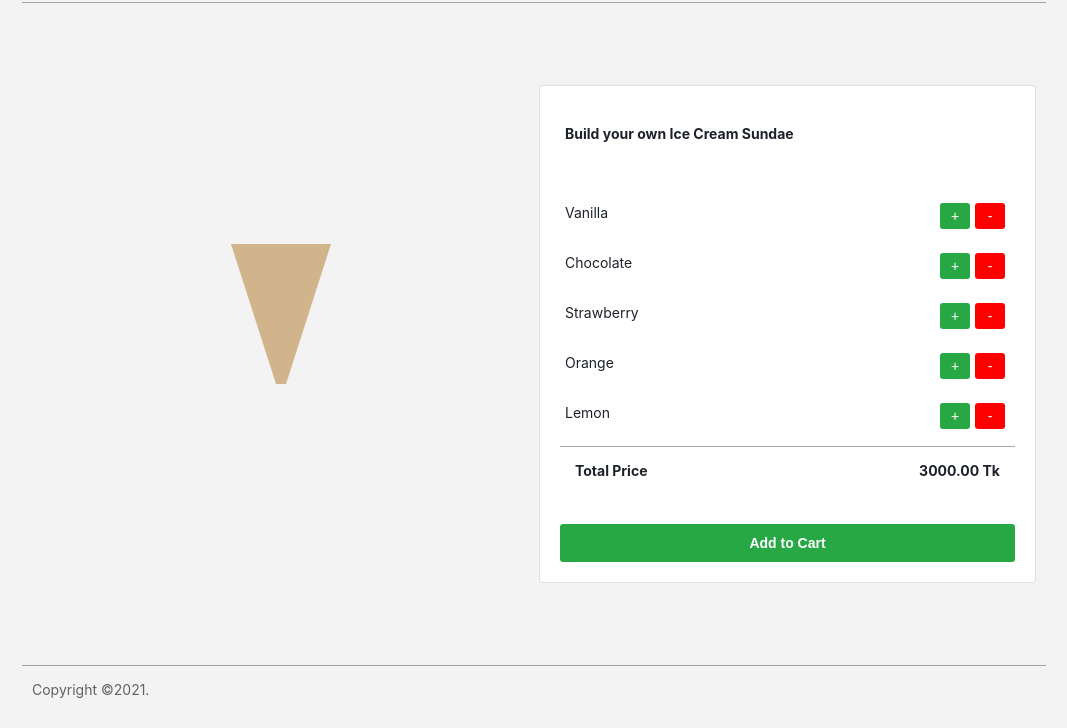
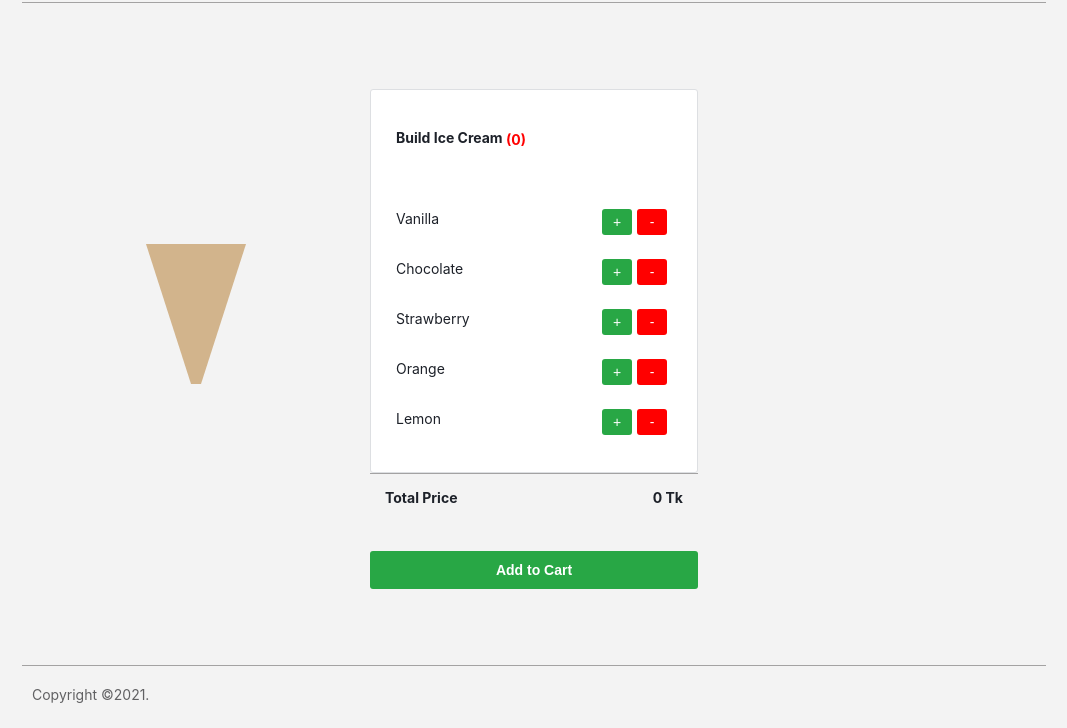
Before and after one commit to Amir-16/Vuejs-app, a plain HTML site: page index.html in a window 1280 px wide. Shown: the part 101-829 px from the top of the page, without its empty margins (106-1173 px from the left). Drawn offline with Linux system fonts and the light colour scheme.

Commit message:
computed

```diff
--- a/index.html
+++ b/index.html
@@ -38,7 +38,10 @@
             <div class="icecream " id="icecream">
               <p class="cone"></p>
               <!-- <p>Please start adding scoops</p> -->
-              <div class="scoop" v-for="cartItem in cart" :class="cartItem.name.toLowerCase()"></div>
+              <div class="scoop"
+               v-for="cartItem in cart"
+               :class="cartItem.name.toLowerCase()"></div>
+
               <div class="cherry" v-if="cart.length > 0" ></div>
               <div class="question" v-else></div>
 
@@ -49,31 +52,44 @@
           <!-- builder start -->
           <div class="react" id="builder">
             <div class="builder">
-              <h3>Build your own Ice Cream Sundae</h3>
+              <h3>Build  Ice Cream <span  class="quantity" :style="cart.length == 0 ?{color:'red'} :{ } ">{{cart.length}}</span></h3>
               <!-- items start -->
               <div id="items">
                 <ul>
                   <!-- item start -->
-
-                  <li  class="item"  v-for="variant in variants" :key="variant.id">
+                  <li
+                    class="item"
+                    :key="variant.id"
+                    v-for="variant in variants"
+                  >
                     <span>{{ variant.name }}</span>
                     <div class="right">
-                      <button type="button" class="plus rounded" v-on:click="addToCart(variant.id)">+</button>
-                      <button type="button" class="minus rounded" v-on:click="removeItem(variant.id)">-</button>
+                      <button
+                        type="button"
+                        class="plus rounded"
+                        @click="addToCart(variant.id)"
+                      >
+                        +
+                      </button>
+                      <button
+                        type="button"
+                        class="minus rounded"
+                        @click="removeFromCart(variant.id)"
+                      >
+                        -
+                      </button>
                     </div>
                   </li>
                   <!-- item end -->
-
-
-
                 </ul>
+              </div>
               </div>
               <!-- items end -->
 
               <!-- total price start -->
               <div class="total react" id="total">
                 <div>Total Price</div>
-                <div>3000.00 Tk</div>
+                <div>{{total}} Tk</div>
               </div>
               <!-- total price end -->
               <button type="button" onclick="next()" class="order rounded">
--- a/vue/main.js
+++ b/vue/main.js
@@ -1,17 +1,18 @@
 const app =Vue.createApp({
 
-    data:function(){
+    data(){
 
         return{
 
-            variants:[
-                {id:1 , name:'Vanilla ',price: '120'},
-                {id:2, name:'Chocolate',price: '100'},
-                {id:3, name:'Strawberry',price: '150'},
-                {id:4, name:'Orange',price: '100'},
-                {id:5, name:'Lemon',price: '100'},
+            variants: [
+
+                {id: 1 , name: 'Vanilla ',price: 120},
+                {id: 2, name:  'Chocolate',price: 140},
+                {id: 3, name: 'Strawberry',price: 120},
+                {id: 4, name: 'Orange',price: 150},
+                {id: 5, name: 'Lemon',price: 120},
             ],
-            cart:[]
+            cart: []
 
         }
     },
@@ -20,12 +21,17 @@ const app =Vue.createApp({
                 addToCart(variantId){
                     this.cart.push(this.variants.find(variant => variant.id =variantId));
                 },
-                removeItem(variantId){
+                removeFromCart(variantId){
 
                     let remove = this.cart.findIndex(variant =>variant.id =variantId);
 
                     this.cart.splice(remove, 1);
                 }
+        },computed:{
+            total(){
+
+                return this.cart.reduce((t,variant)=> t + variant.price, 0 );
+            }
         }
 
 })
```
